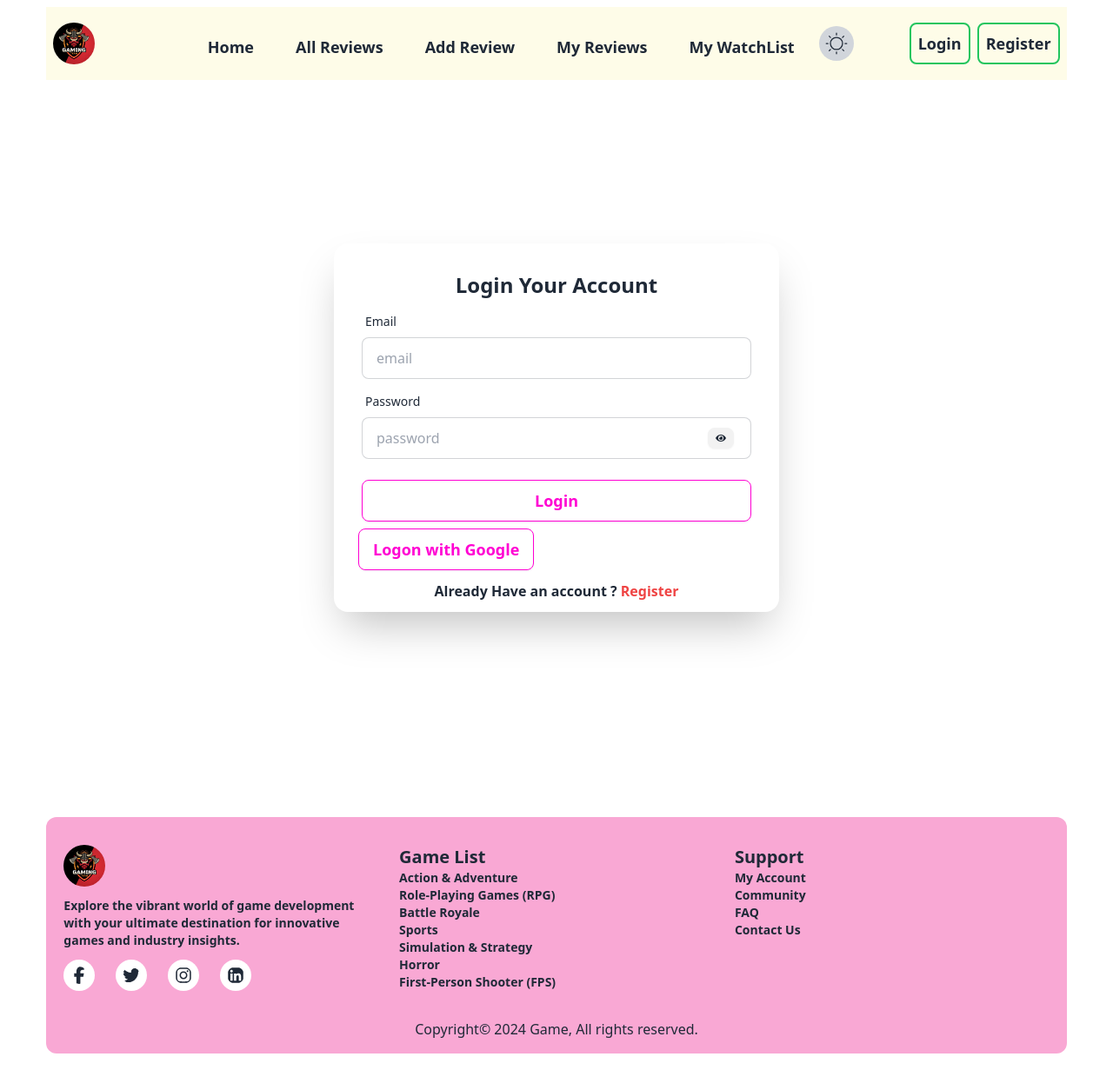
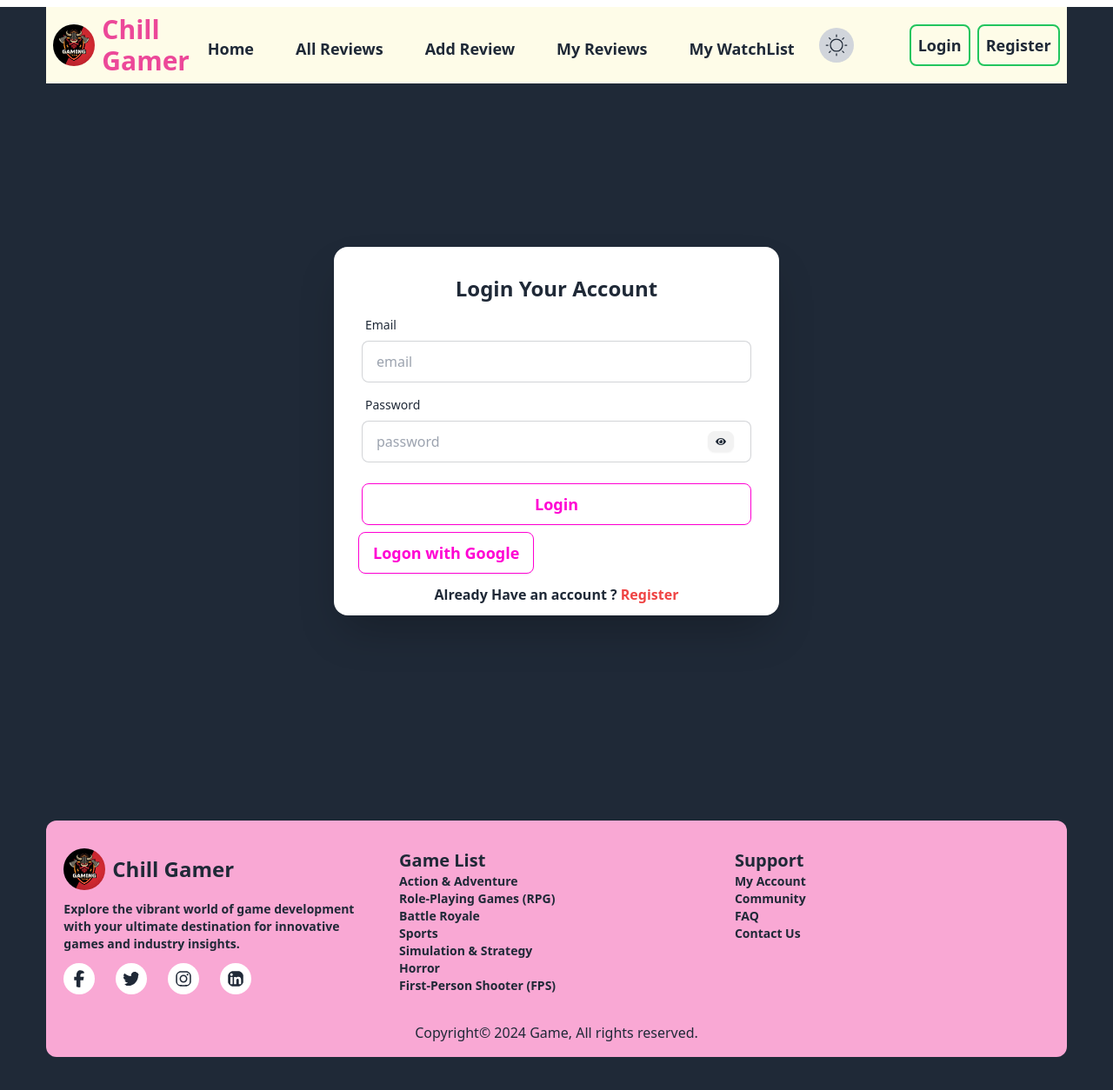
Before and after one commit to shahidulshohid/game-review-client10, a React (Vite) app: page /login in a window 1280 px wide. Shown: the top 1254 px of the page at 87% size. Built offline with nearby package versions, Linux system fonts and the light colour scheme; no server answers.

Commit message:
my assignment 100 is done

```diff
--- a/src/MainLayout/MainLayout.jsx
+++ b/src/MainLayout/MainLayout.jsx
@@ -4,7 +4,7 @@ import FooterPage from "../Pages/FooterPage/FooterPage";
 
 const MainLayout = () => {
     return (
-        <div className=" dark:bg-gray-900 pb-12">
+        <div className=" bg-gray-800 dark:bg-gray-900 pb-12">
             <Navbar></Navbar>
             <div className="w-11/12 mx-auto">
             <Outlet></Outlet>
--- a/src/Pages/AllReviewsPage/AllReviewsPage.jsx
+++ b/src/Pages/AllReviewsPage/AllReviewsPage.jsx
@@ -31,7 +31,7 @@ const AllReviewsPage = () => {
   };
 
   return (
-    <div className=" my-12 text-pink-500">
+    <div className=" my-12">
       <div className="flex justify-center items-center mb-6 gap-2 md:gap-12">
         <div className="dropdown dropdown-hover">
           <div
@@ -57,7 +57,7 @@ const AllReviewsPage = () => {
           </ul>
         </div>
         <Fade direction="up">
-        <h3 className="text-xl md:text-3xl font-bold">All Reviews</h3>
+        <h3 className="text-xl md:text-3xl font-bold text-white">All Reviews</h3>
         </Fade>
         <div className="dropdown dropdown-hover">
           <div
--- a/src/Pages/FooterPage/FooterPage.jsx
+++ b/src/Pages/FooterPage/FooterPage.jsx
@@ -6,8 +6,9 @@ const FooterPage = () => {
         <div className="my-12 bg-pink-300 w-11/12 mx-auto rounded-xl">
             <div className="grid md:grid-cols-2 lg:grid-cols-3 px-5 py-8 gap-6">
                 <div>
-                    <div>
+                    <div className="flex gap-2 items-center">
                         <img className="w-10 h-10 md:w-12 md:h-12 rounded-full" src={logo} alt="logo" />
+                        <h1 className="hidden md:flex text:xl lg:text-2xl font-bold">Chill Gamer</h1>
                     </div>
 
                     <p className="text-sm font-semibold text-gray-800 my-3">Explore the vibrant world of game development with your ultimate destination for innovative games and industry insights. </p>
--- a/src/Pages/GameWatchListPage/GameWatchListPage.jsx
+++ b/src/Pages/GameWatchListPage/GameWatchListPage.jsx
@@ -17,7 +17,7 @@ const GameWatchListPage = () => {
     return (
 
         <div className=" my-12">
-            <h3 className="text-4xl text-center font-bold mb-6 text-pink-500">My watch list</h3>
+            <h3 className="text-4xl text-center text-white font-bold mb-6">My watch list</h3>
 
         <div className="bg-[#F4F3F0] rounded-xl py-6 lg:w-10/12 mx-auto">
          <div className="overflow-x-auto ">
--- a/src/Pages/MyReviewsPage/MyReviewsPage.jsx
+++ b/src/Pages/MyReviewsPage/MyReviewsPage.jsx
@@ -16,7 +16,7 @@ const MyReviewsPage = () => {
 
   return (
     <div className="my-12">
-      <h3 className="text-4xl text-center font-bold mb-6 text-pink-500">
+      <h3 className="text-4xl text-center text-white font-bold mb-6">
         My Reviews
       </h3>
       <div className="bg-[#F4F3F0] rounded-xl py-6 lg:w-10/12 mx-auto">
--- a/src/Pages/ShowAllReviewsData/ShowAllReviewsData.jsx
+++ b/src/Pages/ShowAllReviewsData/ShowAllReviewsData.jsx
@@ -4,7 +4,7 @@ const ShowAllReviewsData = ({ review }) => {
   const { _id, photo, title, rating, sal, genres } = review;
   return (
     <div>
-      <div className="card bg-green-100 border-2">
+      <div className="card bg-white border-2">
         <figure className="px-5 pt-5">
           <img src={photo} alt="" className="rounded-xl h-[280px]" />
         </figure>
--- a/src/Pages/UpdateMyReviews/UpdateMyReviews.jsx
+++ b/src/Pages/UpdateMyReviews/UpdateMyReviews.jsx
@@ -169,7 +169,7 @@ const UpdateMyReviews = () => {
           {/* End of Labels */}
           <input
             type="submit"
-            value="Submit Review"
+            value="Update Review"
             className="btn w-full bg-pink-500 text-white mt-6 text-xl font-semibold"
           />
         </form>
--- a/src/components/Navbar/Navbar.jsx
+++ b/src/components/Navbar/Navbar.jsx
@@ -74,8 +74,9 @@ const Navbar = () => {
             className="text-lg md:text-2xl font-semibold md:font-bold"
             to="/"
           >
-            <div>
+            <div className="flex gap-2 items-center">
               <img className="w-10 h-10 md:w-12 md:h-12 rounded-full" src={logo} alt="logo" />
+              <h1 className="hidden md:flex text:xl lg:text-3xl font-bold text-pink-500">Chill Gamer</h1>
             </div>
           </Link>
         </div>
--- a/src/components/OurServices/OurServices.jsx
+++ b/src/components/OurServices/OurServices.jsx
@@ -80,7 +80,7 @@ const OurServices = () => {
         </div>
         <Fade direction="right">
         <div>
-          <img className="max-h-96 mx-auto" src={simulationImg} alt="" />
+          <img className="max-h-96 mx-auto rounded-xl" src={simulationImg} alt="" />
         </div>
         </Fade>
       </div>
```
